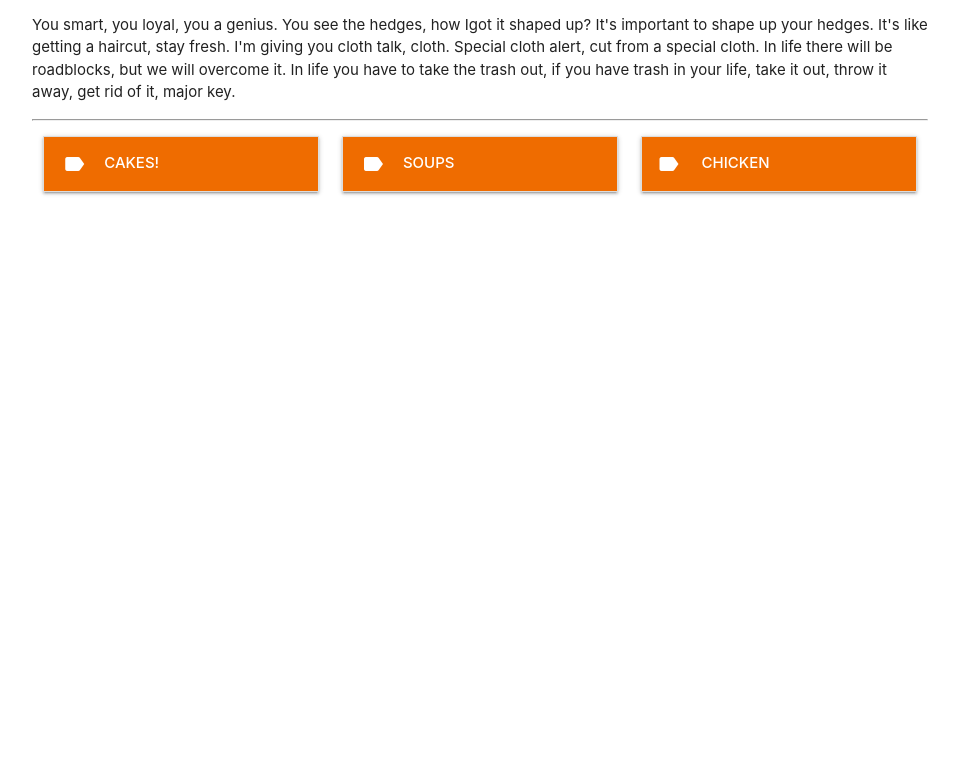
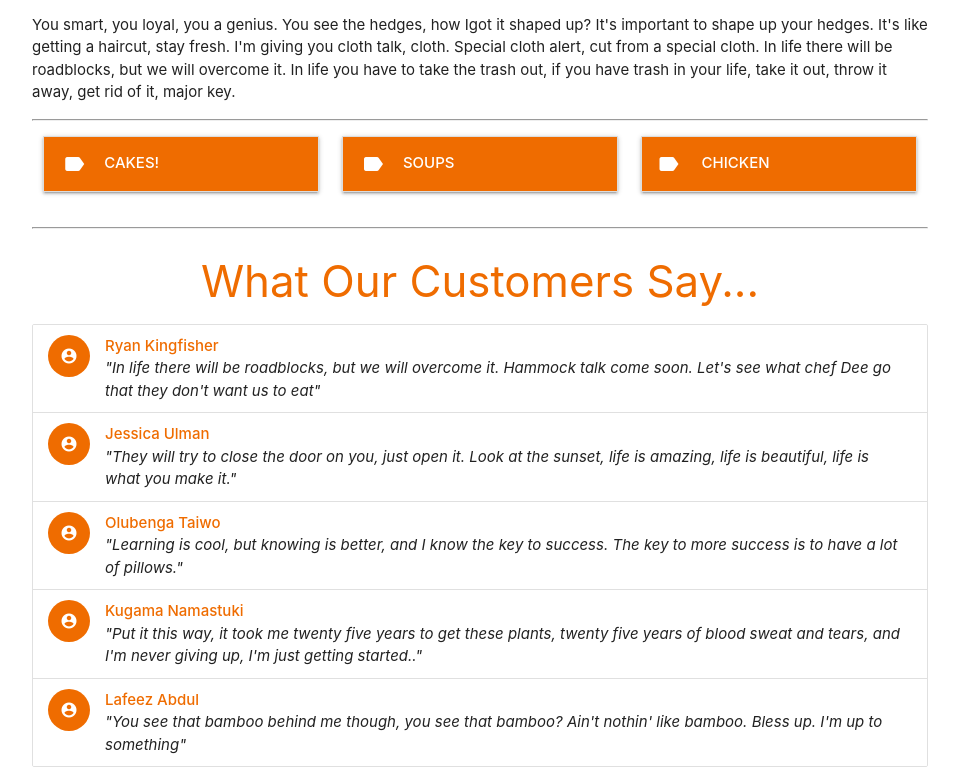
Before and after one commit to Aizza1/Recipe.com, a plain HTML site: page index.html in a window 1280 px wide. Shown: the part 685-1467 px from the top of the page, without its empty margins (160-1119 px from the left). Before the commit the page ends 912 px from the top, so only its background shows below. Drawn offline with Linux system fonts and the light colour scheme.

Commit message:
Added customer comments

```diff
--- a/index.html
+++ b/index.html
@@ -50,11 +50,11 @@
             <div class="container">
                 <h3 class="orange-text text-darken-3">Hello there, foodies!</h3>
                 <p>You smart, you loyal, you a genius. You see the hedges, how Igot it shaped up? It's important to shape up your hedges. It's like getting a haircut, stay fresh. I'm giving you cloth talk, cloth. Special cloth alert, cut from a special cloth. In life there will be roadblocks, but we will overcome it. In life you have to take the trash out, if you have trash in your life, take it out, throw it away, get rid of it, major key.</p>
+
                 <hr>
-
                 <div class="row">
                     <div class="col s12 l4">
-                        <ul class="collapsible">
+                        <ul class="collapsible hoverable">
                             <li>
                                 <div class="collapsible-header white-text orange darken-3 ">
                                     <i class="material-icons">label</i>
@@ -69,7 +69,7 @@
                         </ul>
                     </div>
                     <div class="col s12 l4">
-                        <ul class="collapsible">
+                        <ul class="collapsible hoverable">
                             <li>
                                 <div class="collapsible-header white-text orange darken-3 ">
                                     <i class="material-icons">label</i>
@@ -84,7 +84,7 @@
                         </ul>
                     </div>
                     <div class="col s12 l4">
-                        <ul class="collapsible">
+                        <ul class="collapsible hoverable">
                             <li>
                                 <div class="collapsible-header white-text orange darken-3 ">
                                     <i class="material-icons">labels</i>
@@ -99,12 +99,47 @@
                         </ul>
                     </div>
                 </div>
+                <hr>
             </div>
             </section>
         <!-- Customers comments -->
         <section>
+            <div class="container">
+                <h3 class="orange-text text-darken-3 center-align">What Our Customers Say...</h3>
+
+                <div>
+                    <ul class="collection">
+                        <li class="collection-item avatar">
+                            <i class="material-icons orange darken-3 circle">account_circle</i>
+                            <strong class="orange-text text-darken-3">Ryan Kingfisher</strong>
+                            <p><em>"In life there will be roadblocks, but we will overcome it. Hammock talk come soon. Let's see what chef Dee go that they don't want us to eat"</em></p>
+                        </li>
+                        <li class="collection-item avatar">
+                            <i class="material-icons orange darken-3 circle">account_circle</i>
+                            <strong class="orange-text text-darken-3">Jessica Ulman</strong>
+                            <p><em>"They will try to close the door on you, just open it. Look at the sunset, life is amazing, life is beautiful, life is what you make it."</em></p>
+                        </li>
+                        <li class="collection-item avatar">
+                            <i class="material-icons orange darken-3 circle">account_circle</i>
+                            <strong class="orange-text text-darken-3">Olubenga Taiwo</strong>
+                            <p><em>"Learning is cool, but knowing is better, and I know the key to success. The key to more success is to have a lot of pillows."</em></p>
+                        </li>
+                        <li class="collection-item avatar">
+                            <i class="material-icons orange darken-3 circle">account_circle</i>
+                            <strong class="orange-text text-darken-3">Kugama Namastuki</strong>
+                            <p><em>"Put it this way, it took me twenty five years to get these plants, twenty five years of blood sweat and tears, and I'm never giving up, I'm just getting started.."</em></p>
+                        </li>
+                        <li class="collection-item avatar">
+                            <i class="material-icons orange darken-3 circle">account_circle</i>
+                            <strong class="orange-text text-darken-3">Lafeez Abdul</strong>
+                            <p><em>"You see that bamboo behind me though, you see that bamboo? Ain't nothin' like bamboo. Bless up. I'm up to something"</em></p>
+                        </li>
+                    </ul>
+                </div>
+            </div>
         </section>
         <!-- Cakes -->
+
         <section></section>
         <!-- Soups -->
         <section></section>
```
